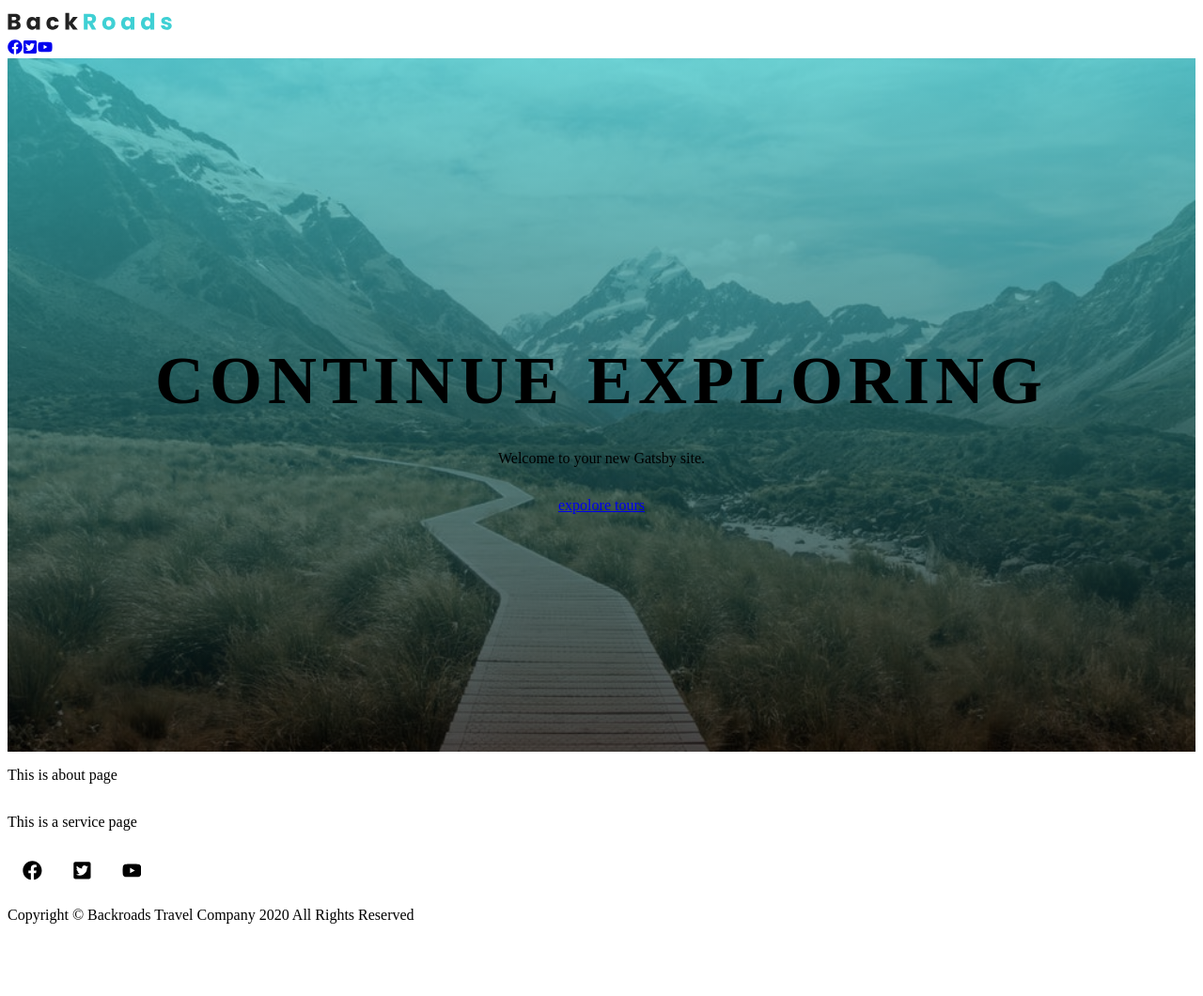
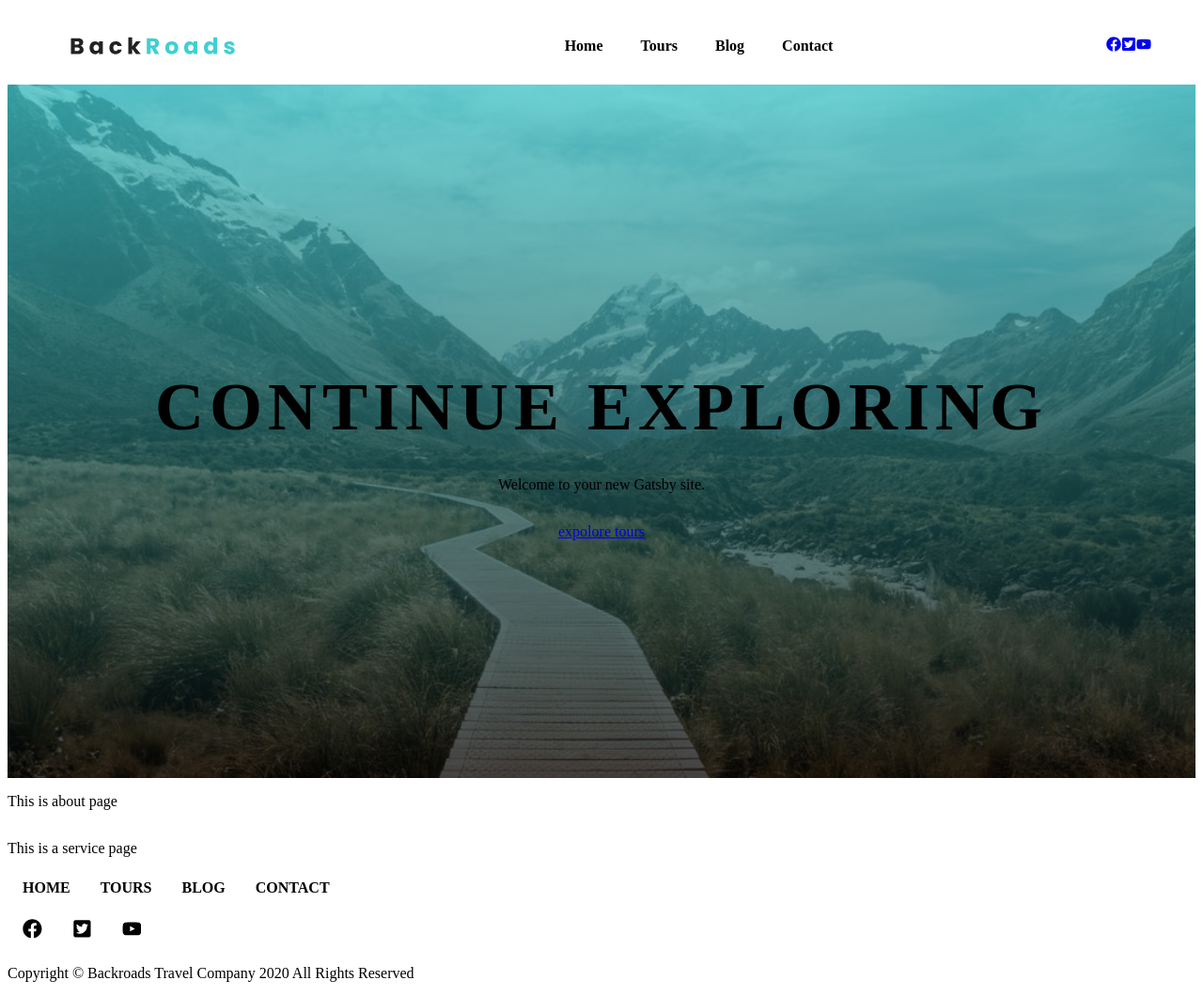
Before and after one commit to zbyszrom/backroads, a Gatsby site: page / in a window 1280 px wide. Shown: the whole page at 94% size. Before the commit the page ends 998 px from the top, so only its background shows below. Built offline with nearby package versions, Linux system fonts and the light colour scheme; Gatsby itself is replaced by a stand-in of ours.

Commit message:
navbar without state

```diff
--- a/src/components/footer.js
+++ b/src/components/footer.js
@@ -1,11 +1,20 @@
 import React from 'react'
 import styles from "./footer.module.scss"
 import { Link } from "gatsby"
-import links from "../constans/links"
-import socialIcons from "../constans/social-icons"
+import links from "../constants/links"
+import socialIcons from "../constants/social-icons"
 const Footer = () => {
     return (
       <footer>
+         <div className={styles.links}>
+        {links.map((item, index) => {
+          return (
+            <Link key={index} to={item.path}>
+              {item.text}
+            </Link>
+          )
+        })}
+        </div>
       <div className={styles.icons}>
         {socialIcons.map((item, index) => {
           return (
--- a/src/components/footer.module.scss
+++ b/src/components/footer.module.scss
@@ -1,3 +1,16 @@
+.links a {
+  display: inline-block;
+  text-decoration: none;
+  text-transform: uppercase;
+  color: var(--mainWhite);
+  margin: 0.5rem 1rem;
+  letter-spacing: var(--mainSpacing);
+  transition: var(--mainTransition);
+  font-weight: bold;
+  &:hover {
+    color: var(--primaryColor);
+  }
+}
 .icons a {
   display: inline-block;
   margin: 1rem;
--- a/src/components/navbar.js
+++ b/src/components/navbar.js
@@ -1,20 +1,34 @@
-import React from 'react'
+import React, { useState } from "react"
 import { Link } from "gatsby"
 import { FaAlignRight } from "react-icons/fa"
-import links from "../constans/links"
-import socialIcons from "../constans/social-icons"
+import links from "../constants/links"
+import socialIcons from "../constants/social-icons"
 import logo from "../images/logo.svg"
 import styles from "./navbar.module.scss"
 
 
 const Navbar = () => {
+
+
     return (
-      <nav>
-
+      <nav >
+        <div className={styles.center}>
+        <div className={styles.header}>
       <img src={logo} alt="backroads logo" />
       <button type="button" className={styles.btn}>
-            <FaAlignRight className={styles.icon}/>
+        <FaAlignRight className={styles.icon}/>
           </button>
+        </div>
+        <ul className={styles.links}>
+
+        {links.map((item, index) => {
+            return (
+              <li key={index}>
+                <Link to={item.path}>{item.text}</Link>
+              </li>
+            )
+          })}
+        </ul>
 
       <div className={styles.socialLinks}>
           {socialIcons.map((item, index) => {
@@ -30,9 +44,10 @@ const Navbar = () => {
             )
           })}
         </div>
+       </div>
       </nav>
     )
 
-}
+        }
 
 export default Navbar
--- a/src/components/navbar.module.scss
+++ b/src/components/navbar.module.scss
@@ -1,3 +1,5 @@
+
+
 .header {
     display: flex;
     justify-content: space-between;
@@ -16,6 +18,28 @@
     color: var(--primaryColor);
     font-size: 1.5rem;
   }
+  .links {
+    list-style-type: none;
+    transition: var(--mainTransition);
+    height: 0;
+    overflow: hidden;
+    a {
+      display: block;
+      padding: 1rem 1.25rem;
+      text-decoration: none;
+      text-transform: capitalize;
+      color: var(--mainBlack);
+      transition: var(--mainTransition);
+      font-weight: bold;
+      letter-spacing: var(--mainSpacing);
+      &:hover {
+        color: var(--primaryColor);
+      }
+    }
+  }
+  .show-nav {
+    height: 216px;
+  }
   .social-links {
     display: none;
   }
@@ -26,7 +50,17 @@
     .btn {
       display: none;
     }
-
+    .center {
+      max-width: 1170px;
+      margin: 0 auto;
+      display: flex;
+      justify-content: space-between;
+      align-items: center;
+    }
+    .links {
+      height: auto;
+      display: flex;
+    }
     .social-links {
       display: flex;
       line-height: 0;
--- a/src/styles/global.scss
+++ b/src/styles/global.scss
@@ -39,12 +39,7 @@ h6 {
 p {
   margin-bottom: 1.25rem;
 }
-nav {
-  display: flex;
-    justify-content: space-between;
-    align-items: center;
-    padding: 1rem 1.25rem;
-}
+
 footer {
   margin-top: auto;
   background: var(--mainBlack);
```
Also changed, not shown: src/constants/links.js (renamed from src/constans/links.js), src/constants/social-icons.js (renamed from src/constans/social-icons.js).
